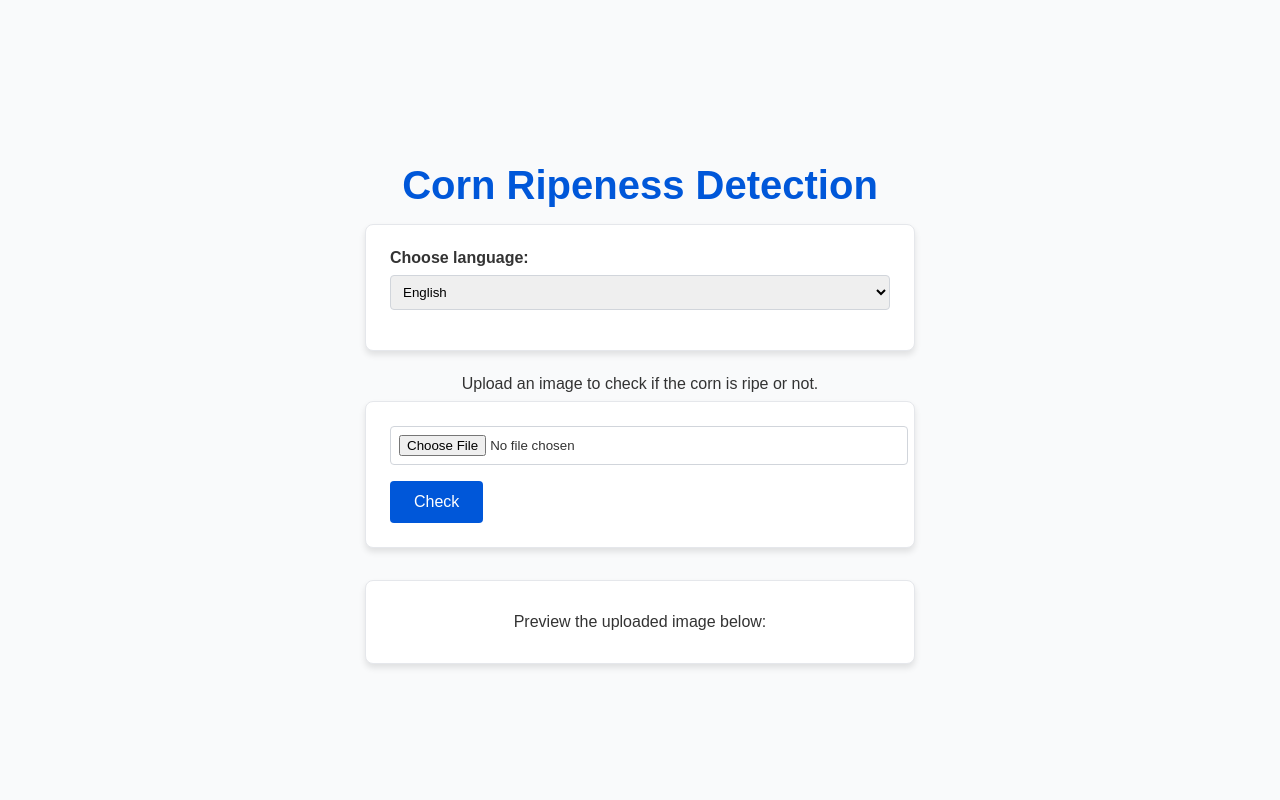
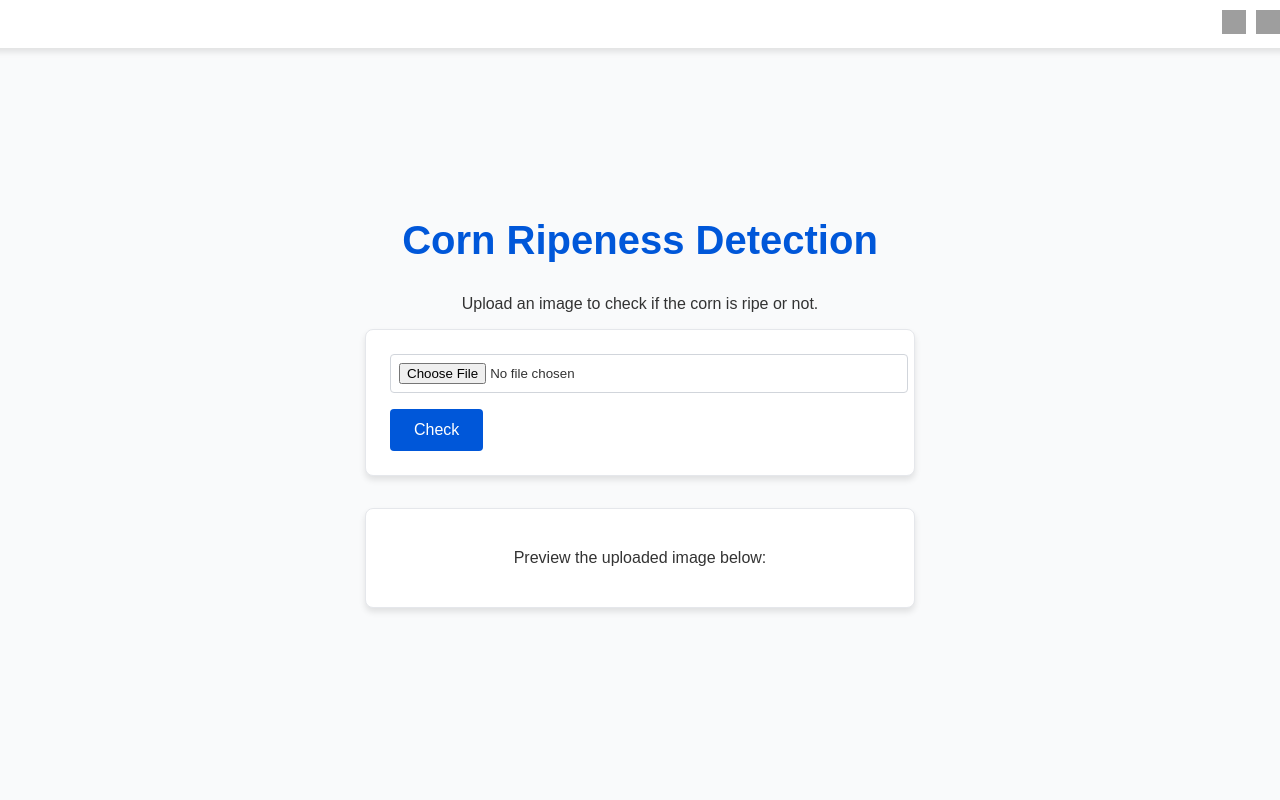
Before and after one commit to anthony77501/detection_corn_v2, a Flask app: page / in a window 1280 px wide. Run offline with Flask 3, Linux system fonts and the light colour scheme; grey boxes are pictures that could not be loaded.

Commit message:
Amélioration de l'UI fichier html_2

```diff
--- a/templates/index.html
+++ b/templates/index.html
@@ -128,7 +128,31 @@
             flex-direction: column;
             align-items: center;
             justify-content: center;
-            height: 100vh;
+            min-height: 100vh;
+            position: relative;
+        }
+
+        header {
+            position: absolute;
+            top: 0;
+            width: 100%;
+            display: flex;
+            justify-content: flex-end;
+            padding: 10px 20px;
+            background-color: #ffffff;
+            box-shadow: 0 4px 6px rgba(0, 0, 0, 0.1);
+        }
+
+        .language-selector {
+            display: flex;
+            align-items: center;
+            gap: 10px;
+        }
+
+        .language-selector img {
+            width: 24px;
+            height: 24px;
+            cursor: pointer;
         }
 
         h1 {
@@ -148,13 +172,7 @@
             margin-bottom: 1rem;
         }
 
-        label {
-            font-weight: bold;
-            display: block;
-            margin-bottom: 0.5rem;
-        }
-
-        select, input[type="file"] {
+        input[type="file"] {
             width: 100%;
             padding: 0.5rem;
             margin-bottom: 1rem;
@@ -195,23 +213,21 @@
             border-radius: 8px;
             margin-top: 1rem;
         }
-
-        p {
-            margin: 0.5rem 0;
-        }
     </style>
 </head>
 <body>
+    <header>
+        <div class="language-selector">
+            <a href="/?lang=en">
+                <img src="https://upload.wikimedia.org/wikipedia/en/a/a4/Flag_of_the_United_States.svg" alt="English">
+            </a>
+            <a href="/?lang=ja">
+                <img src="https://upload.wikimedia.org/wikipedia/en/9/9e/Flag_of_Japan.svg" alt="日本語">
+            </a>
+        </div>
+    </header>
+
     <h1>{{ translations['title'] }}</h1>
-
-    <!-- Formulaire de sélection de langue -->
-    <form method="get" action="/">
-        <label for="language">Choose language:</label>
-        <select name="lang" id="language" onchange="this.form.submit()">
-            <option value="en" {% if lang == 'en' %}selected{% endif %}>English</option>
-            <option value="ja" {% if lang == 'ja' %}selected{% endif %}>日本語</option>
-        </select>
-    </form>
 
     <p>{{ translations['upload_prompt'] }}</p>
 
```
